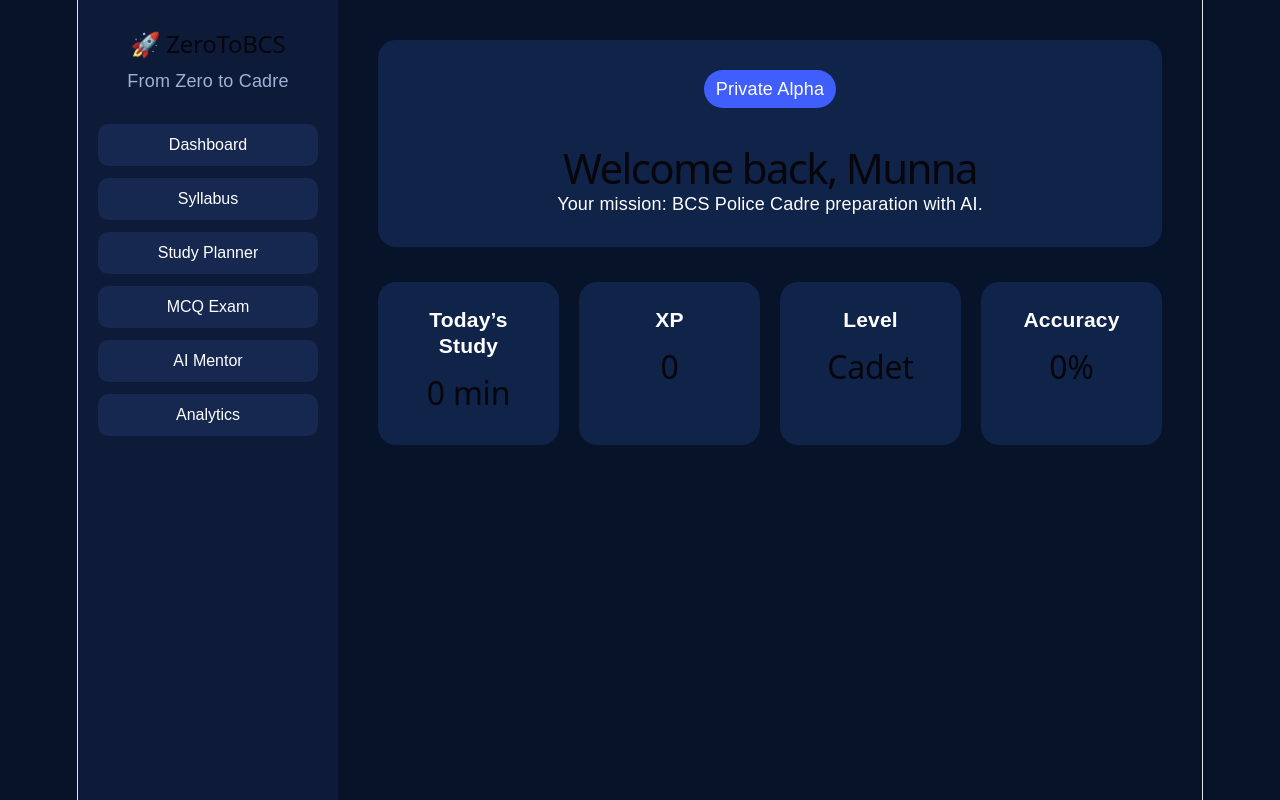
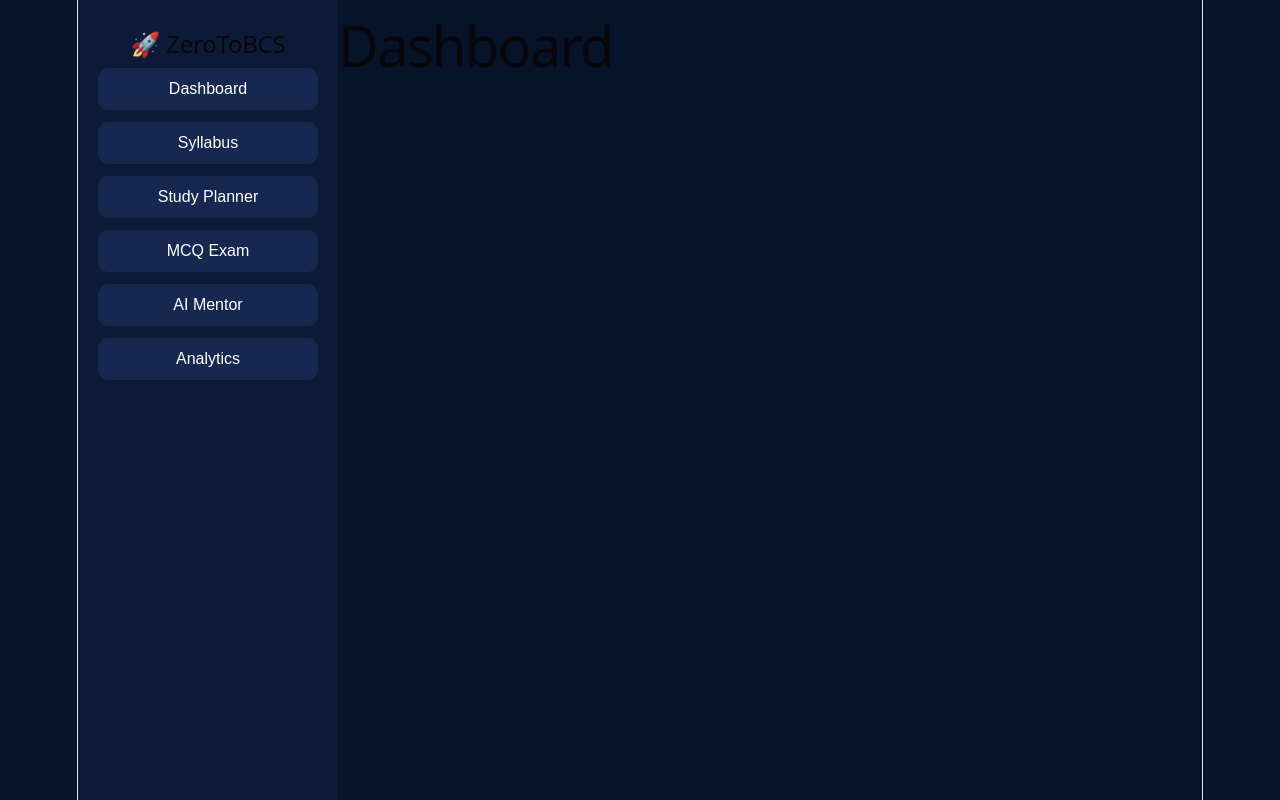
Before and after one commit to munna0toBCS/ZeroToBCS, a React (Vite) app: page / in a window 1280 px wide. Built offline with nearby package versions, Linux system fonts and the light colour scheme.

Commit message:
Dashboard updated

```diff
--- a/src/App.jsx
+++ b/src/App.jsx
@@ -1,51 +1,58 @@
+import { useState } from "react";
 import "./App.css";
 
-function App() {
+export default function App() {
+  const [page, setPage] = useState("dashboard");
+
   return (
     <div className="app">
+
       <aside className="sidebar">
+
         <h2>🚀 ZeroToBCS</h2>
-        <p>From Zero to Cadre</p>
 
-        <button>Dashboard</button>
-        <button>Syllabus</button>
-        <button>Study Planner</button>
-        <button>MCQ Exam</button>
-        <button>AI Mentor</button>
-        <button>Analytics</button>
+        <button onClick={() => setPage("dashboard")}>
+          Dashboard
+        </button>
+
+        <button onClick={() => setPage("syllabus")}>
+          Syllabus
+        </button>
+
+        <button onClick={() => setPage("planner")}>
+          Study Planner
+        </button>
+
+        <button onClick={() => setPage("mcq")}>
+          MCQ Exam
+        </button>
+
+        <button onClick={() => setPage("mentor")}>
+          AI Mentor
+        </button>
+
+        <button onClick={() => setPage("analytics")}>
+          Analytics
+        </button>
+
       </aside>
 
-      <main className="main">
-        <section className="hero">
-          <p className="badge">Private Alpha</p>
-          <h1>Welcome back, Munna</h1>
-          <p>Your mission: BCS Police Cadre preparation with AI.</p>
-        </section>
+      <main className="content">
 
-        <section className="cards">
-          <div className="card">
-            <h3>Today’s Study</h3>
-            <h2>0 min</h2>
-          </div>
+        {page === "dashboard" && <h1>Dashboard</h1>}
 
-          <div className="card">
-            <h3>XP</h3>
-            <h2>0</h2>
-          </div>
+        {page === "syllabus" && <h1>BCS Syllabus</h1>}
 
-          <div className="card">
-            <h3>Level</h3>
-            <h2>Cadet</h2>
-          </div>
+        {page === "planner" && <h1>Study Planner</h1>}
 
-          <div className="card">
-            <h3>Accuracy</h3>
-            <h2>0%</h2>
-          </div>
-        </section>
+        {page === "mcq" && <h1>MCQ Exam</h1>}
+
+        {page === "mentor" && <h1>AI Mentor</h1>}
+
+        {page === "analytics" && <h1>Analytics</h1>}
+
       </main>
+
     </div>
   );
 }
-
-export default App;
```
